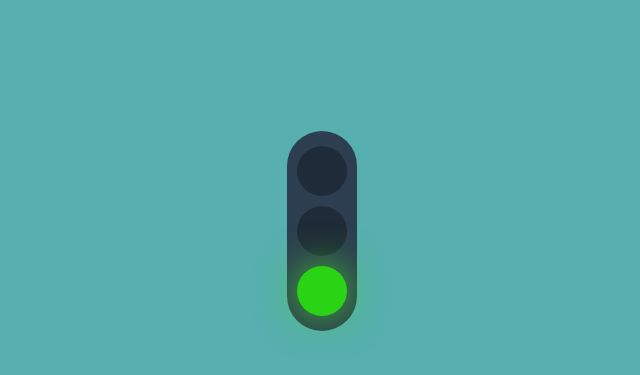
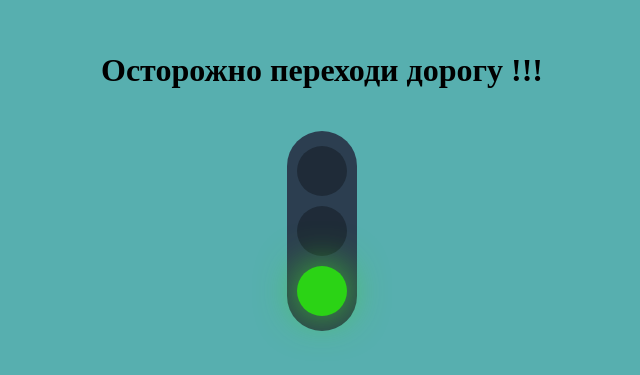
Before and after one commit to Solitario97/project-13-practice-js-traffic-light-, a plain HTML site: page index.html in a window 1280 px wide. Shown: the part 169-544 px from the top of the page, without its empty margins (318-958 px from the left). Drawn offline with Linux system fonts and the light colour scheme.

Commit message:
Hello, v2

```diff
--- a/css/style.css
+++ b/css/style.css
@@ -38,3 +38,9 @@ body {
     background-color: rgb(43, 211, 21);
     box-shadow: 0 0 40px rgb(65, 207, 47);
 }
+.title{
+    position: absolute;
+    top: 200px;
+    /* left: 50%;
+    transform: translateX(-50%); */
+}
--- a/index.html
+++ b/index.html
@@ -8,7 +8,7 @@
     <title>Traffic light</title>
 </head>
 <body>
-
+    <h1 class="title">Осторожно переходи дорогу !!!</h1>
     <div class="container">
         <div class="circle red" color="red"></div>
         <div class="circle" color="yellow"></div>
```
